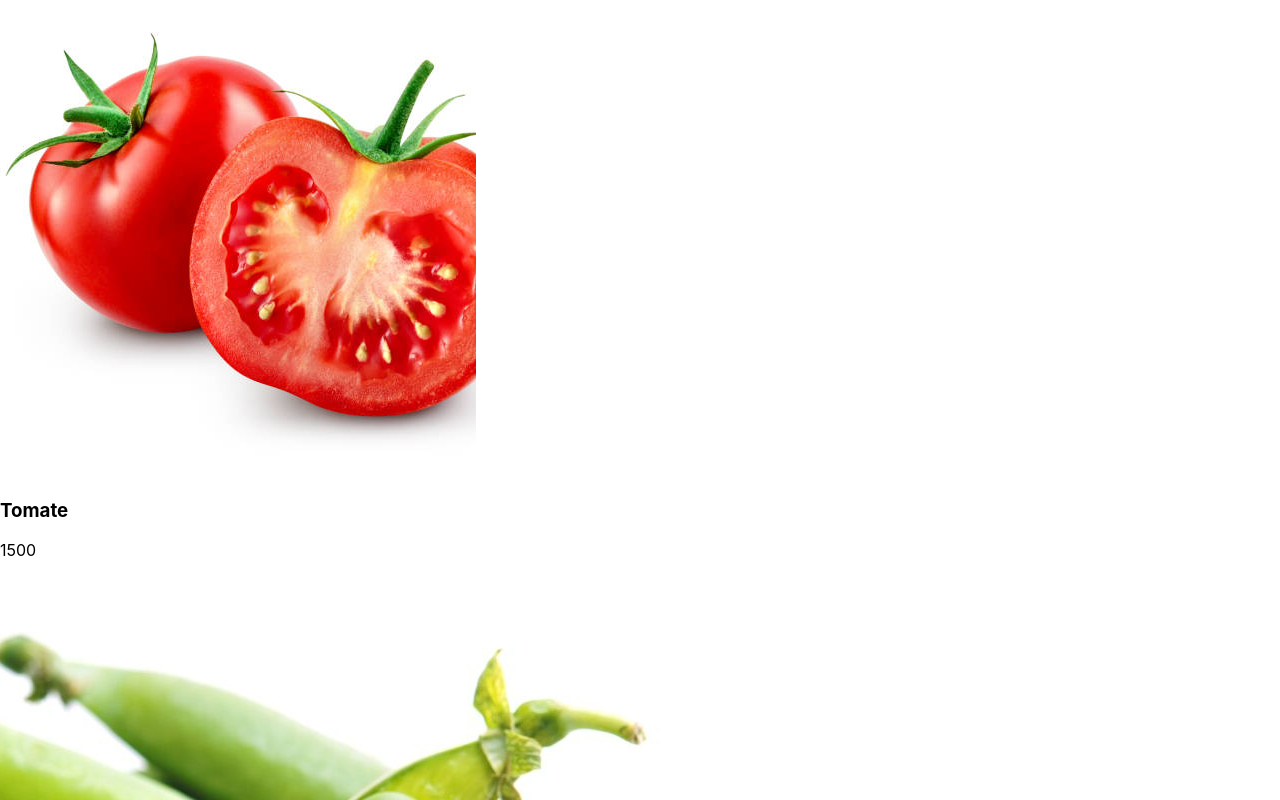
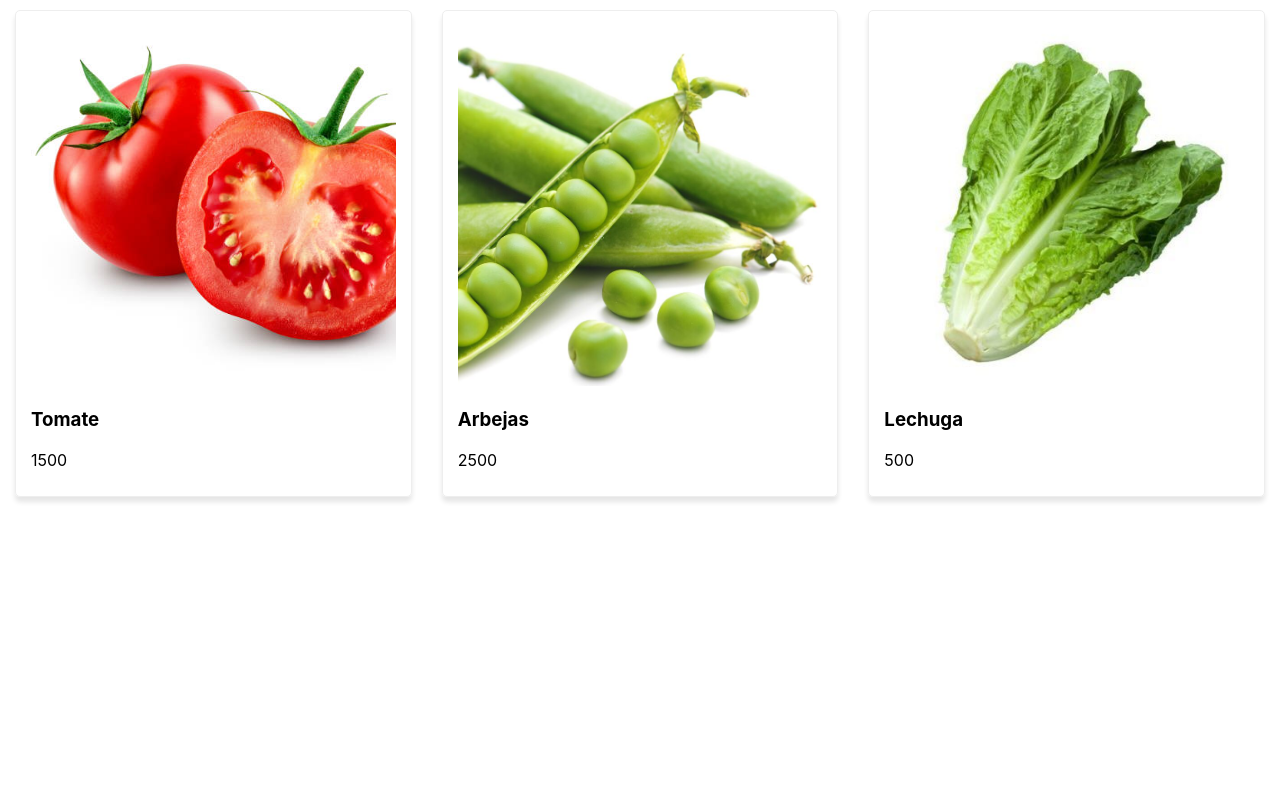
Before and after one commit to hrdax/proyecto-js, a React (Create React App) app in the folder carrito de compras react/carro-de-compras/: page / in a window 1280 px wide. Shown: the top 800 px of the page. Built offline with nearby package versions, Linux system fonts and the light colour scheme.

Commit message:
estilos a productos

```diff
--- a/carrito de compras react/carro-de-compras/src/components/Producto.js
+++ b/carrito de compras react/carro-de-compras/src/components/Producto.js
@@ -1,4 +1,18 @@
 import { Component } from 'react'
+
+const styles = {
+    producto: {
+        border: 'solid 1px #eee',
+        boxShadow: '0 5px 5px rgb(0,0,0,0.1)',
+        width: '30%',
+        padding: '10px 15px',
+        borderRadius: '5px',
+        margin: '10px 15px'
+    },
+    img: {
+        width: '100%'
+    }
+}
 
 class Producto extends Component {
 
@@ -6,8 +20,8 @@
         const { producto } = this.props
         console.log(this.props)
         return(
-            <div>
-                <img alt={producto.name} src={ producto.img }/>
+            <div style={ styles.producto }>
+                <img style={ styles.img } alt={producto.name} src={ producto.img }/>
                 <h3>{ producto.name }</h3>
                 <p>{ producto.price }</p>
             </div>
--- a/carrito de compras react/carro-de-compras/src/components/Productos.js
+++ b/carrito de compras react/carro-de-compras/src/components/Productos.js
@@ -1,11 +1,19 @@
 import { Component } from 'react'
 import Producto from './Producto'
+
+const styles = {
+    productos: {
+        display: 'flex',
+        flexDirection: 'row',
+        justifyContent: 'space-between',
+     }
+}
 
 class Productos extends Component {
     render() {
         const { productos, agregarAlCarro } = this.props
         return (
-            <div>
+            <div style={ styles.productos }>
                 { productos.map(producto =>
                     <Producto
                         agregarAlCarro={agregarAlCarro}
```
